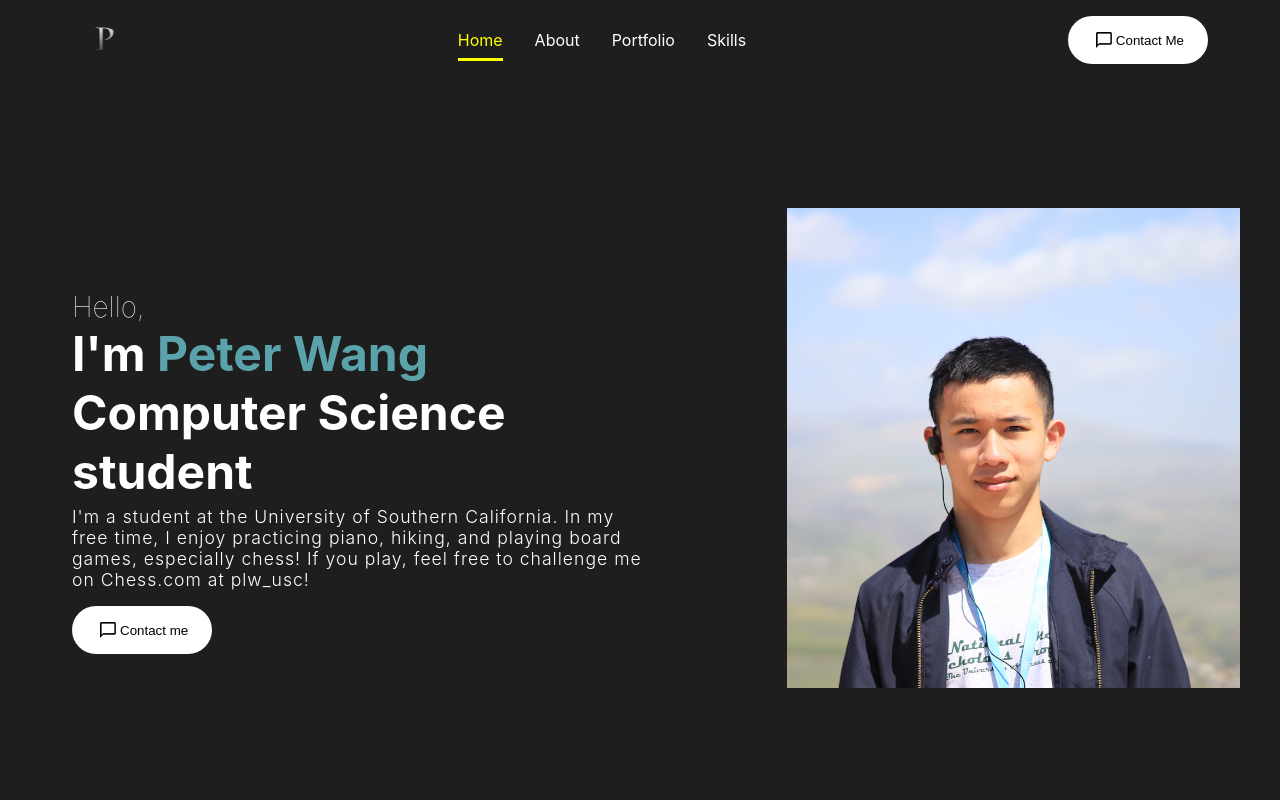
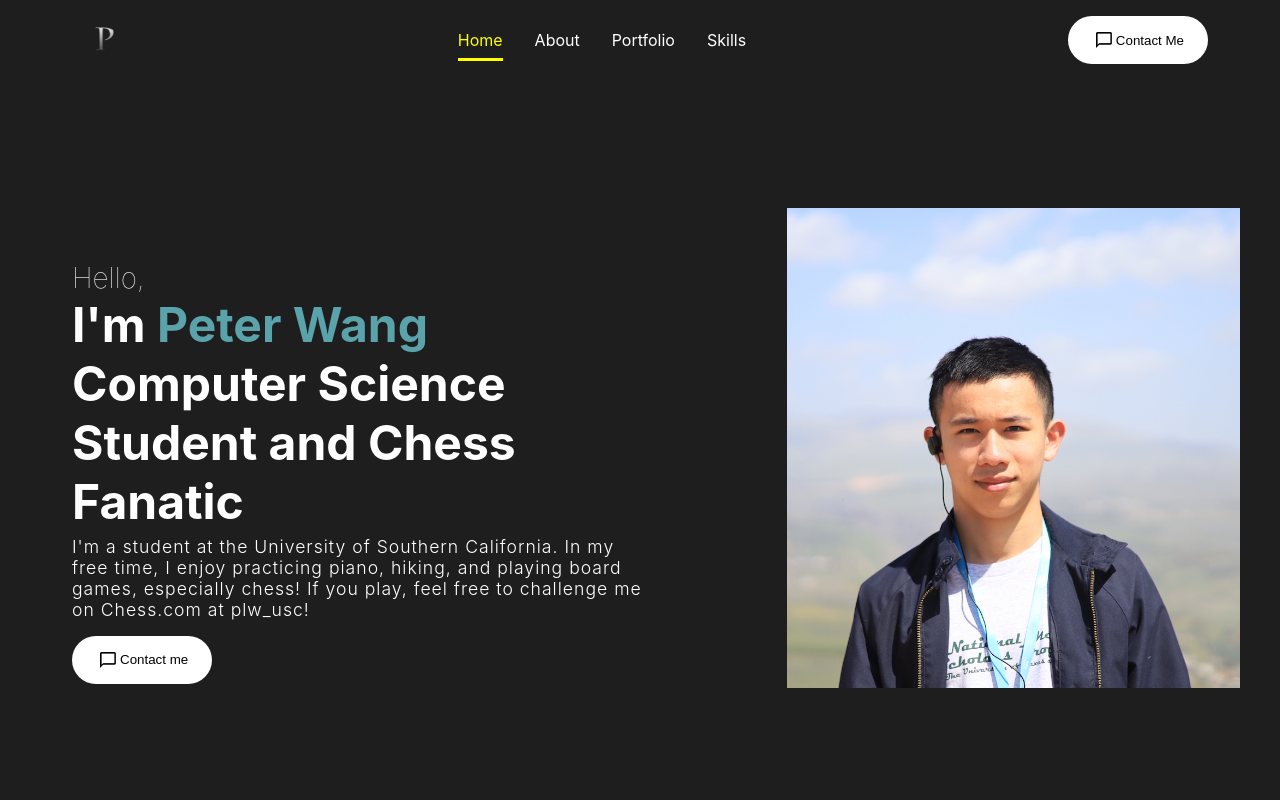
Before and after one commit to pwang1092/portfolio, a React (Create React App) app: page / in a window 1280 px wide. Shown: the top 800 px of the page. Built offline with nearby package versions, Linux system fonts and the light colour scheme.

Commit message:
Update intro.js

```diff
--- a/src/Component/intro.js
+++ b/src/Component/intro.js
@@ -9,7 +9,7 @@ const Intro = () => {
         <section id="intro">
             <div className="introContent">
                 <span className="hello">Hello, </span>
-                <span className="introText">I'm <span className="introName">Peter Wang</span><br />Computer Science student</span>
+                <span className="introText">I'm <span className="introName">Peter Wang</span><br />Computer Science Student and Chess Fanatic</span>
                 <p className="introPara"> I'm a student at the University of Southern California. In my free time, I enjoy practicing piano, hiking, and playing board games, especially chess! If you play, feel free to challenge me on Chess.com at plw_usc!
                 </p>
 
```
